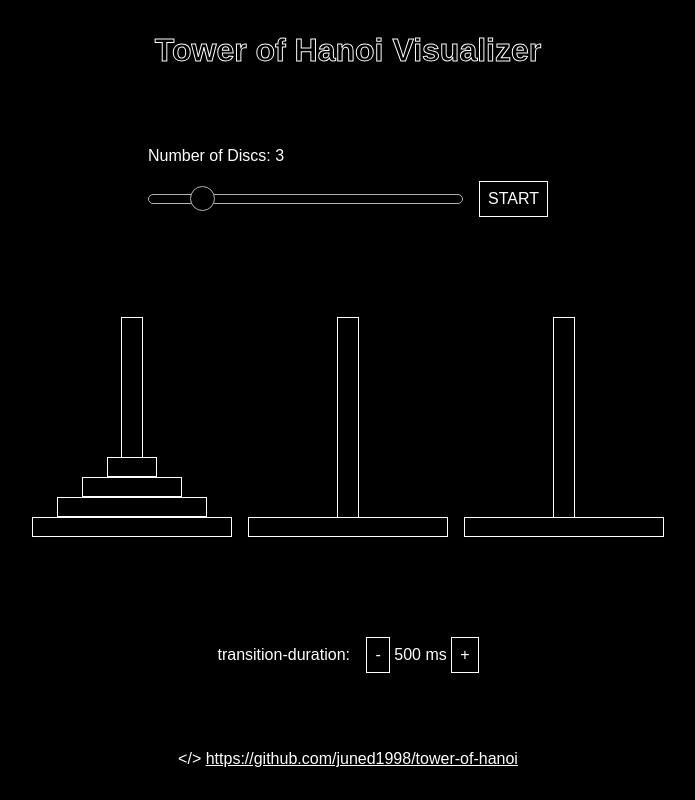
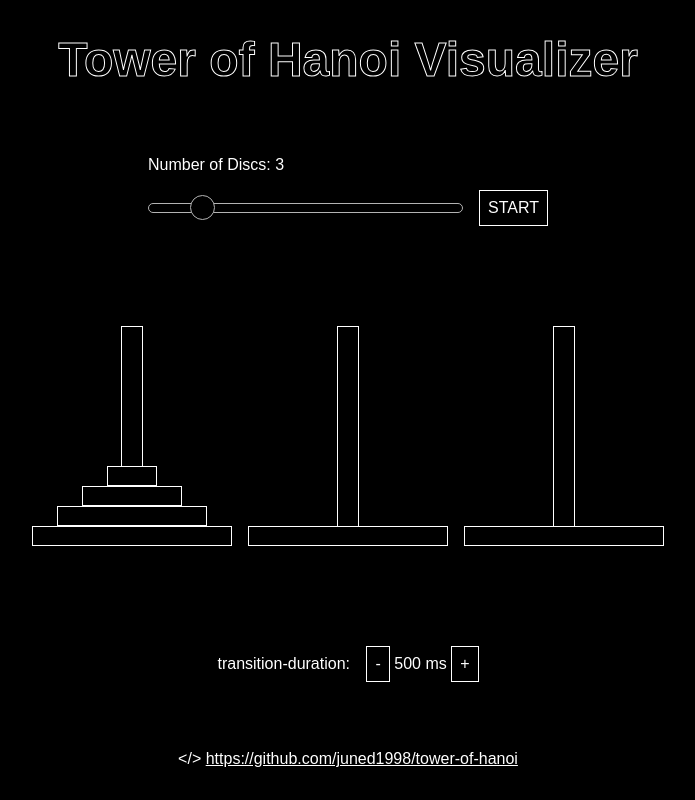
Before and after one commit to juned1998/tower-of-hanoi, a plain HTML site: page index.html in a window 1280 px wide. Shown: the whole page, without its empty margins (292-987 px from the left). Drawn offline with Linux system fonts and the light colour scheme.

Commit message:
fix: header font size

```diff
--- a/styles.css
+++ b/styles.css
@@ -4,7 +4,7 @@
   --tower-base-height: 10px;
   --tower-rod-height: 100px;
   --tower-rod-width: 10px;
-  --header-font-size: 24px;
+  --header-font-size: 32px;
   --font-size: 12px
 }
 
@@ -22,7 +22,7 @@
         --tower-rod-height: 200px;
         --tower-rod-width: 20px;
         --font-size: 16px;
-        --header-font-size: 32px;
+        --header-font-size: 48px;
     }
 }
 
```
